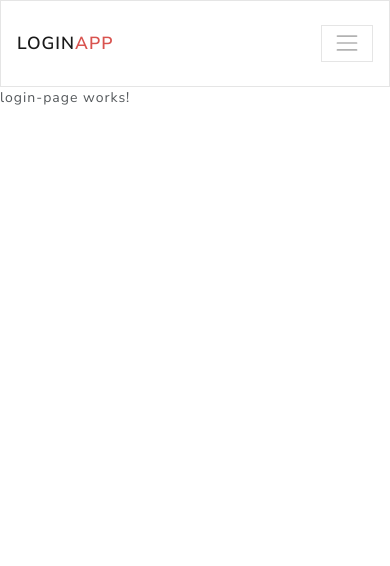
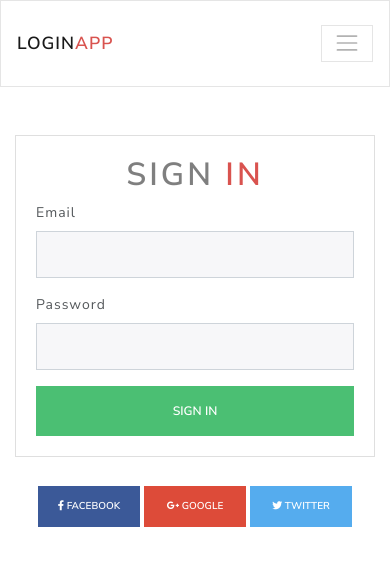
Before and after one commit to ArMisae/loginAPP, an Angular app: page /login in a window 390 px wide. Shown: the top 566 px of the page. Built offline with nearby package versions, Linux system fonts and the light colour scheme.

Commit message:
Maquetacion de Login y Register PAGE

```diff
--- a/src/app/app-routing.module.ts
+++ b/src/app/app-routing.module.ts
@@ -7,11 +7,11 @@
 import { NotFoundPageComponent } from './components/not-found-page/not-found-page.component';
 
 const routes: Routes = [
+  {path:'', component: HomePageComponent},
   {path: 'login', component: LoginPageComponent},
   {path:'register', component: RegisterPageComponent},
   {path:'private', component: PrivatePageComponent},
-  {path:'**', component: NotFoundPageComponent},
-  {path:'', component: HomePageComponent, pathMatch: 'full'}
+  {path:'**', component: NotFoundPageComponent}
 ];
 
 @NgModule({
--- a/src/app/app.component.html
+++ b/src/app/app.component.html
@@ -1,4 +1,6 @@
 <app-header></app-header>
 
-<router-outlet>
-</router-outlet>
+<div class="container my-5">
+    <router-outlet>
+    </router-outlet>
+</div>
--- a/src/app/components/header/header.component.html
+++ b/src/app/components/header/header.component.html
@@ -3,7 +3,7 @@
     <button class="navbar-toggler" type="button" data-toggle="collapse" data-target="#navbarNavDropdown" aria-controls="navbarNavDropdown" aria-expanded="false" aria-label="Toggle navigation">
       <span class="navbar-toggler-icon"></span>
     </button>
-    <div class="collapse navbar-collapse" id="navbarNav">
+    <div class="collapse navbar-collapse" id="navbarNavDropdown">
         <ul class="navbar-nav">
             <li class="nav-item">
                 <a class="nav-link" routerLink="/">Home</a>
--- a/src/app/components/home-page/home-page.component.html
+++ b/src/app/components/home-page/home-page.component.html
@@ -1 +1,7 @@
-<p>home-page works!</p>
+<div class="jumbotron">
+    <h1 class="display-4">HOME PAGE</h1>
+    <p class="lead">This is a simple hero unit, a simple jumbotron-style component for calling extra attention to featured content or information.</p>
+    <hr class="my-4">
+    <p>It uses utility classes for typography and spacing to space content out within the larger container.</p>
+    <a class="btn btn-primary btn-lg" href="#" role="button">Learn more</a>
+</div>
--- a/src/app/components/login-page/login-page.component.html
+++ b/src/app/components/login-page/login-page.component.html
@@ -1 +1,59 @@
-<p>login-page works!</p>
+<div class="row">
+
+    <div class="col-md-6 mx-auto">
+
+        <div class="card">
+
+            <div class="card-body">
+
+                <h1 class="text-center"><span class="text-black-50">SIGN <span class="text-danger">IN</span> </span>
+                </h1>
+
+                <form>
+
+                    <div class="form-group">
+
+                        <label for="email">Email</label>
+                        <input type="email" id="email" name="email" class="form-control">
+
+                    </div>
+
+                    <div class="form-group">
+
+                        <label for="password">Password</label>
+                        <input type="password" id="password" name="password" class="form-control">
+
+                    </div>
+
+                    <button class="btn btn-success btn-block">Sign in</button>
+
+                </form>
+
+            </div>
+
+        </div>
+
+    </div>
+
+</div>
+
+<div class="row">
+
+    <div class="col-md-6 mx-auto mt-2">
+
+        <div class="card border-white">
+
+            <div class="card-body d-flex justify-content-around">
+
+
+                <button type="button" class="btn btn-facebook btn-sm-new"><i class="fab fa-facebook-f"></i> Facebook</button>
+                <button type="button" class="btn btn-google btn-sm-new"><i class="fab fa-google-plus-g"></i> Google</button>
+                <button type="button" class="btn btn-twitter btn-sm-new"><i class="fab fa-twitter"></i> Twitter</button>
+
+            </div>
+
+        </div>
+
+    </div>
+
+</div>
--- a/src/app/components/login-page/login-page.component.scss
+++ b/src/app/components/login-page/login-page.component.scss
@@ -0,0 +1,28 @@
+.btn-facebook,
+.btn-google,
+.btn-twitter {
+    width: 32%;
+}
+
+@media all and (max-width:480px) {
+    .btn-sm-new {
+        padding: 12px 12px;
+        font-size: 10px;
+        line-height: 1.5;
+    }
+}
+
+.btn-facebook {
+    background: #3b5998;
+    color: white;
+}
+
+.btn-google {
+    background: #dd4b39;
+    color: white;
+}
+
+.btn-twitter {
+    background: #55acee;
+    color: white;
+}
--- a/src/app/components/not-found-page/not-found-page.component.html
+++ b/src/app/components/not-found-page/not-found-page.component.html
@@ -1 +1,20 @@
-<p>not-found-page works!</p>
+<div class="row">
+
+    <div class="col-md-6 mx-auto">
+
+        <div class="card text-center border-white">
+
+            <h1><span class="text-danger">Oops!!</span></h1>
+            <h2><span class="text-warning">404 Página no encontrada.</span></h2>
+
+            <div class="card-body">
+
+                <button routerLink="/" class="btn btn-info btn-md"><i class="fas fa-home"></i> Ir a la Home Page</button>
+
+            </div>
+
+        </div>
+
+    </div>
+
+</div>
--- a/src/app/components/private-page/private-page.component.html
+++ b/src/app/components/private-page/private-page.component.html
@@ -1 +1,7 @@
-<p>private-page works!</p>
+<div class="jumbotron">
+    <h1 class="display-4">PRIVATE PAGE</h1>
+    <p class="lead">This is a simple hero unit, a simple jumbotron-style component for calling extra attention to featured content or information.</p>
+    <hr class="my-4">
+    <p>It uses utility classes for typography and spacing to space content out within the larger container.</p>
+    <a class="btn btn-primary btn-lg" href="#" role="button">Learn more</a>
+</div>
--- a/src/app/components/register-page/register-page.component.html
+++ b/src/app/components/register-page/register-page.component.html
@@ -1 +1,38 @@
-<p>register-page works!</p>
+<div class="row">
+
+    <div class="col-md-6 mx-auto">
+
+        <div class="card">
+
+            <div class="card-body">
+
+                <h1 class="text-center"><span class="text-black-50">SIGN <span class="text-danger">UP</span> </span>
+                </h1>
+
+                <form>
+
+                    <div class="form-group">
+
+                        <label for="email">Email</label>
+                        <input type="email" id="email" name="email" class="form-control">
+
+                    </div>
+
+                    <div class="form-group">
+
+                        <label for="password">Password</label>
+                        <input type="password" id="password" name="password" class="form-control">
+
+                    </div>
+
+                    <button class="btn btn-outline-info btn-block">Sign up</button>
+
+                </form>
+
+            </div>
+
+        </div>
+
+    </div>
+
+</div>
--- a/src/styles.scss
+++ b/src/styles.scss
@@ -1 +1,3 @@
 /* You can add global styles to this file, and also import other style files */
+
+@import "@fortawesome/fontawesome-free/css/all.css";
```
